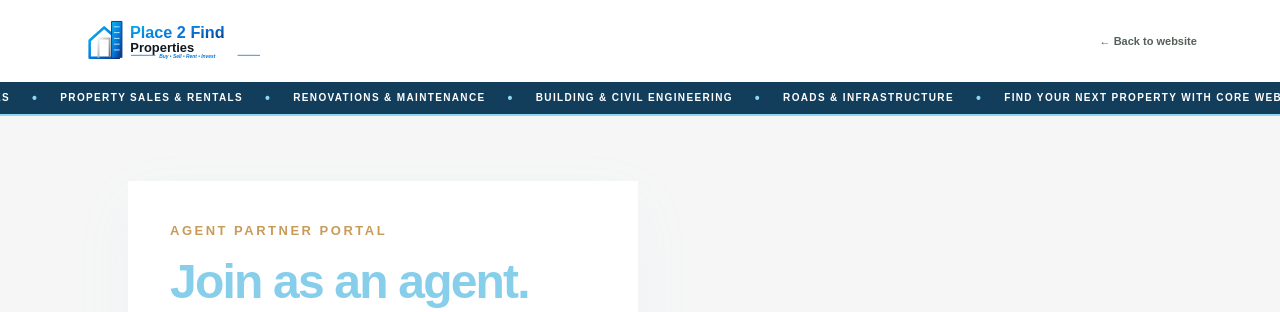
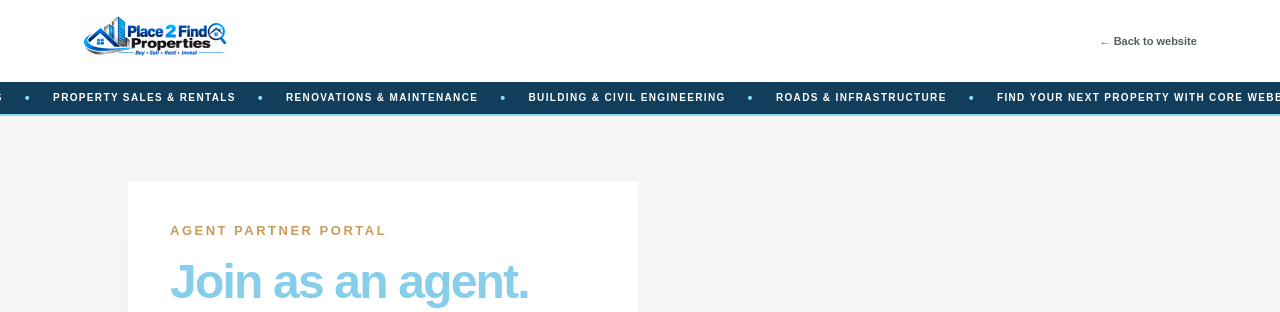
Before and after one commit to GaryHDSL/kin, a plain HTML site: page agent-register.html in a window 1280 px wide. Shown: the top 312 px of the page. Drawn offline with Linux system fonts and the light colour scheme; a script that the page names is missing.

Commit message:
Undo Place 2 Find Properties rebrand

```diff
--- a/agent-register.html
+++ b/agent-register.html
@@ -1,7 +1,7 @@
 <!doctype html>
-<html lang="en"><head><meta charset="utf-8"><meta name="viewport" content="width=device-width,initial-scale=1"><title>Join as an Agent | Core Webber</title><link rel="stylesheet" href="styles.css"><link rel="stylesheet" href="portal.css"><link rel="icon" href="assets/logo.svg"></head>
-<body class="portal-page"><header class="site-header"><a class="brand" href="index.html"><img class="site-logo" src="assets/logo.svg" alt="Core Webber"></a><a class="back-link" href="index.html">← Back to website</a></header>
-<div class="kin-marquee" role="region" aria-label="Property and construction services"><div class="kin-marquee-track"><span>PLACE 2 FIND PROPERTIES</span><i>•</i><span>PROPERTY SALES &amp; RENTALS</span><i>•</i><span>RENOVATIONS &amp; MAINTENANCE</span><i>•</i><span>BUILDING &amp; CIVIL ENGINEERING</span><i>•</i><span>ROADS &amp; INFRASTRUCTURE</span><i>•</i><span>FIND YOUR NEXT PROPERTY WITH CORE WEBBER</span><i>•</i><span>PLACE 2 FIND PROPERTIES</span><i>•</i><span>PROPERTY SALES &amp; RENTALS</span><i>•</i><span>RENOVATIONS &amp; MAINTENANCE</span><i>•</i><span>BUILDING &amp; CIVIL ENGINEERING</span><i>•</i><span>ROADS &amp; INFRASTRUCTURE</span><i>•</i><span>FIND YOUR NEXT PROPERTY WITH CORE WEBBER</span></div></div>
+<html lang="en"><head><meta charset="utf-8"><meta name="viewport" content="width=device-width,initial-scale=1"><title>Join as an Agent | Core Webber</title><link rel="stylesheet" href="styles.css"><link rel="stylesheet" href="portal.css"><link rel="icon" href="assets/logo.png"></head>
+<body class="portal-page"><header class="site-header"><a class="brand" href="index.html"><img class="site-logo" src="assets/logo.png" alt="Core Webber"></a><a class="back-link" href="index.html">← Back to website</a></header>
+<div class="kin-marquee" role="region" aria-label="Property and construction services"><div class="kin-marquee-track"><span>PACE 2 FIND PROPERTIES</span><i>•</i><span>PROPERTY SALES &amp; RENTALS</span><i>•</i><span>RENOVATIONS &amp; MAINTENANCE</span><i>•</i><span>BUILDING &amp; CIVIL ENGINEERING</span><i>•</i><span>ROADS &amp; INFRASTRUCTURE</span><i>•</i><span>FIND YOUR NEXT PROPERTY WITH CORE WEBBER</span><i>•</i><span>PACE 2 FIND PROPERTIES</span><i>•</i><span>PROPERTY SALES &amp; RENTALS</span><i>•</i><span>RENOVATIONS &amp; MAINTENANCE</span><i>•</i><span>BUILDING &amp; CIVIL ENGINEERING</span><i>•</i><span>ROADS &amp; INFRASTRUCTURE</span><i>•</i><span>FIND YOUR NEXT PROPERTY WITH CORE WEBBER</span></div></div>
 <main class="auth-wrap"><section class="auth-card"><div class="section-label">AGENT PARTNER PORTAL</div><h1>Join as an agent.</h1><p>Apply to list properties for sale or rent on Core Webber. Agent accounts are reviewed before listing access is enabled.</p>
 <form id="agentRegisterForm"><label>Full name<input name="full_name" autocomplete="name" required></label><label>Agency / business name<input name="agency_name" required></label><label>Phone number<input name="phone" type="tel" autocomplete="tel" required></label><label>Email address<input name="email" type="email" autocomplete="email" required></label><label>Password<input name="password" type="password" minlength="8" autocomplete="new-password" required></label><button class="btn btn-accent" type="submit">Apply to become an agent</button><div class="form-message" id="message" role="status"></div></form>
 <div class="auth-links"><span>Already have an account? <a href="client-login.html">Sign in</a></span></div></section><aside class="auth-aside"><span>CORE WEBBER AGENT NETWORK</span><h2>List properties.<br>Reach buyers.</h2><p>Manage your property listings from a dedicated agent workspace after approval.</p></aside></main><script type="module" src="js/agent-register.js"></script></body></html>
```
